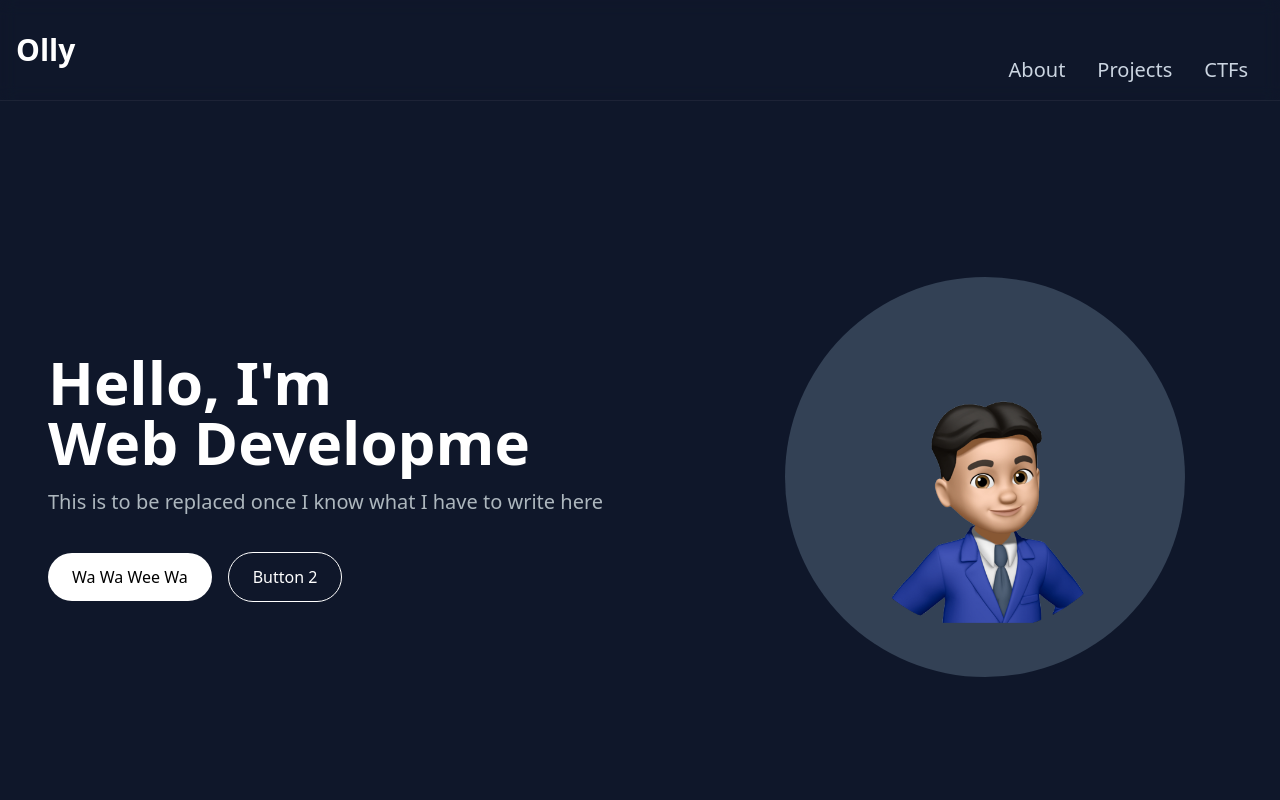
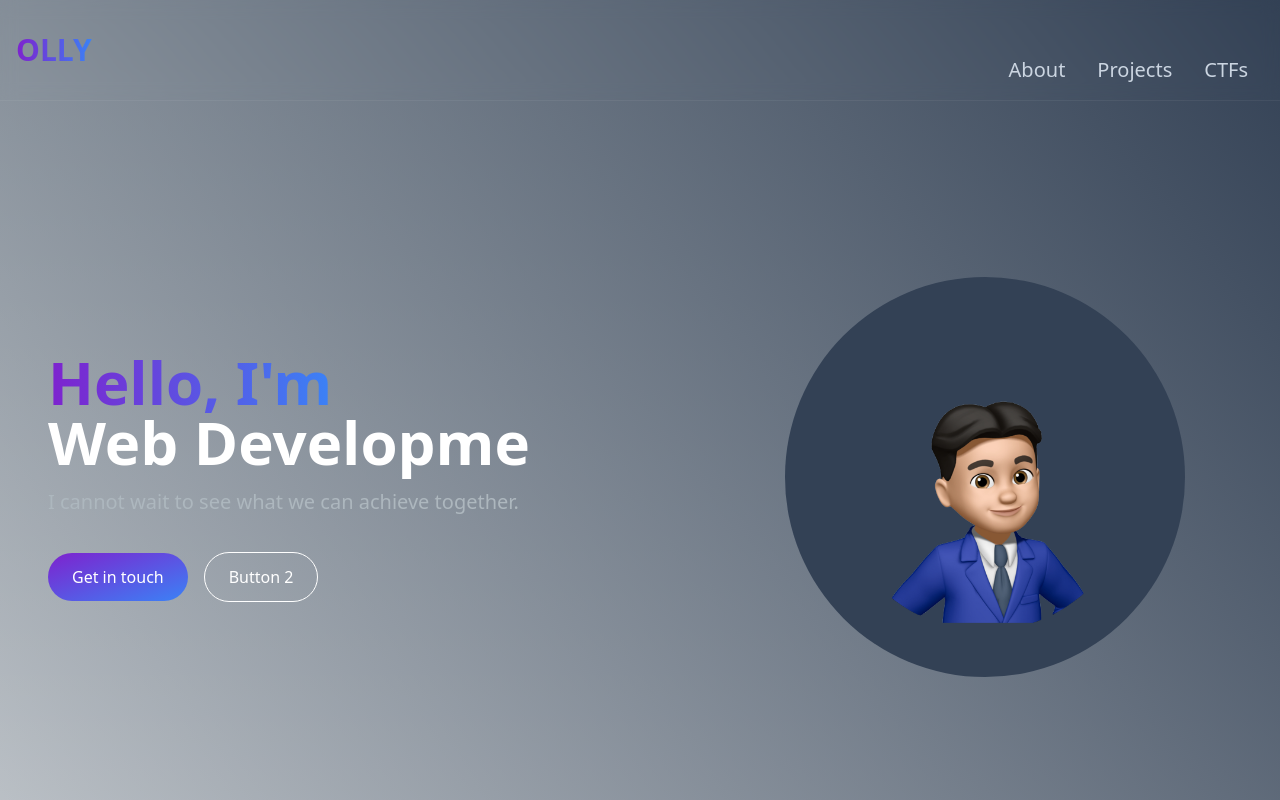
Before and after one commit to olivermarkey/portfolio-with-nextra, a Next.js app: page / in a window 1280 px wide. Shown: the top 800 px of the page. Built offline with nearby package versions, Linux system fonts and the light colour scheme.

Commit message:
Fixed off center issue

```diff
--- a/components/Hero.jsx
+++ b/components/Hero.jsx
@@ -3,6 +3,7 @@ import React from 'react';
 import Image from 'next/image';
 import { TypeAnimation } from 'react-type-animation';
 import { motion } from 'framer-motion';
+import Link from 'next/link';
 
 
 const Hero = () => {
@@ -16,7 +17,7 @@ const Hero = () => {
                     transition={{ duration: 0.5 }}
                     className='col-span-7 place-self-center text-center sm:text-left justify-self-start'>
                     <h1 className='text-white mb-4 text-4xl sm:text-5xl lg:text-6xl font-extrabold'>
-                        <span> Hello, I&apos;m{" "}
+                        <span className='text-transparent bg-clip-text bg-gradient-to-r from-purple-700 to-blue-500'> Hello, I&apos;m{" "}
                         </span>
                         <br></br>
                         {/* This should be changed so that the buttons are not moved */}
@@ -37,10 +38,12 @@ const Hero = () => {
                         />
                     </h1>
                     <p className='text-[#ADB7BE] text-base sm:text-lg mb-6 lg:text-xl'>
-                        This is to be replaced once I know what I have to write here
+                        I cannot wait to see what we can achieve together.
                     </p>
                     <div>
-                        <button className='px-6 py-3 w-full sm:w-fit rounded-full mr-4 bg-white hover:bg-slate-200 text-black'>Wa Wa Wee Wa</button>
+                        <Link target='_blank' href='https://www.linkedin.com/in/oliver-markey-9a462a247/'>
+                            <button className='px-6 py-3 w-full sm:w-fit rounded-full mr-4 bg-gradient-to-br from-purple-700 to-blue-500 hover:bg-slate-600 text-white'>Get in touch</button>
+                        </Link>
                         <button className='px-6 py-3 w-full sm:w-fit rounded-full mr-4 bg-transparent hover:bg-slate-600 text-white border border-white mt-3'>Button 2</button>
                     </div>
                 </motion.div>
--- a/components/NavBar.jsx
+++ b/components/NavBar.jsx
@@ -26,7 +26,9 @@ const NavBar = () => {
     return (
         <nav className='sticky top-0 z-10 w-full backdrop-blur flex-none transition-colors duration-500 lg:border-b  border-slate-50/[0.06]  supports-backdrop-blur:bg-white/60 bg-transparent'>
             <div className='flex flex-wrap items-center justify-between mx-auto px-4 py-4 mr-4'>
-                <Link href={"/"} className='text-2xl md:text-3xl text-white font-semibold'>Olly</Link>
+                <Link href={"/"} className='text-2xl md:text-3xl text-transparent font-bold bg-clip-text bg-gradient-to-r from-purple-700 to-blue-500'>
+                    OLLY
+                </Link>
                 <div className='mobile-menu block md:hidden'>
                     {
                         !navbarOpen ? (
@@ -54,7 +56,7 @@ const NavBar = () => {
                     </ul>
                 </div>
             </div>
-            {navbarOpen ? <MobileMenu links={navLinks}/> : null}
+            {navbarOpen ? <MobileMenu links={navLinks} /> : null}
         </nav>
     )
 }
--- a/pages/index.tsx
+++ b/pages/index.tsx
@@ -5,7 +5,7 @@ import ProjectsSection from '../components/ProjectsSection';
 
 export default function Home() {
   return (
-    <main className="flex min-h-screen flex-col bg-slate-900">
+    <main className="flex min-h-screen flex-col bg-gradient-to-bl from-slate-700 to-slate-1000">
       <NavBar/>
       <div className='container mt-24 mx-auto px-12 py-4'>
         <Hero/>
```
Also changed, not shown: public/images/logo.png (added).
